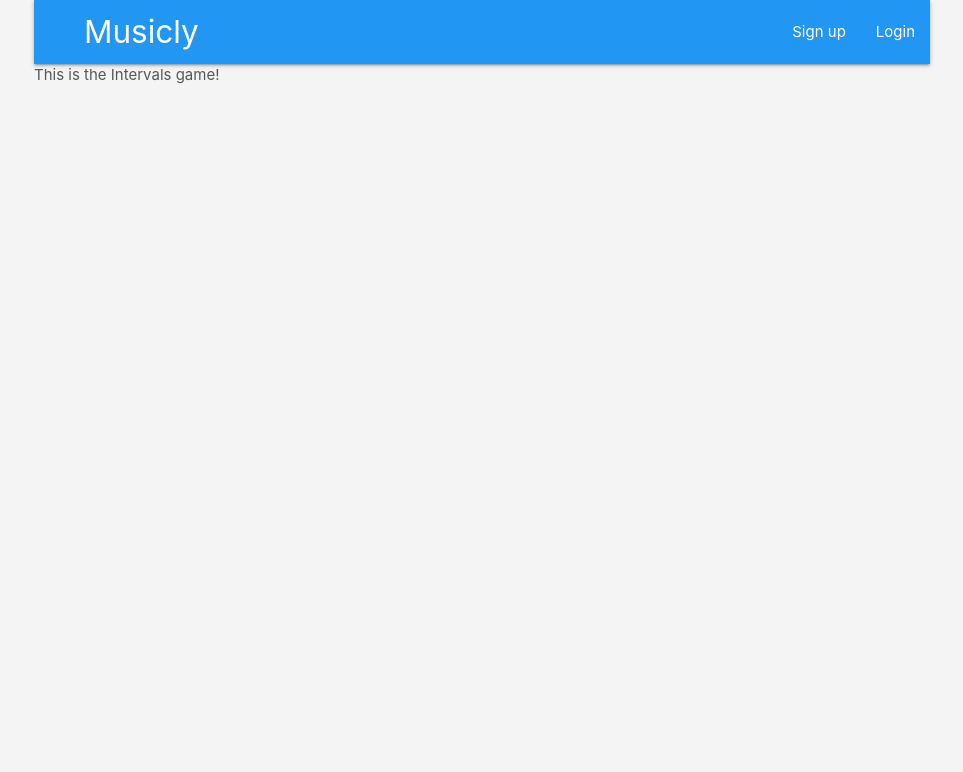
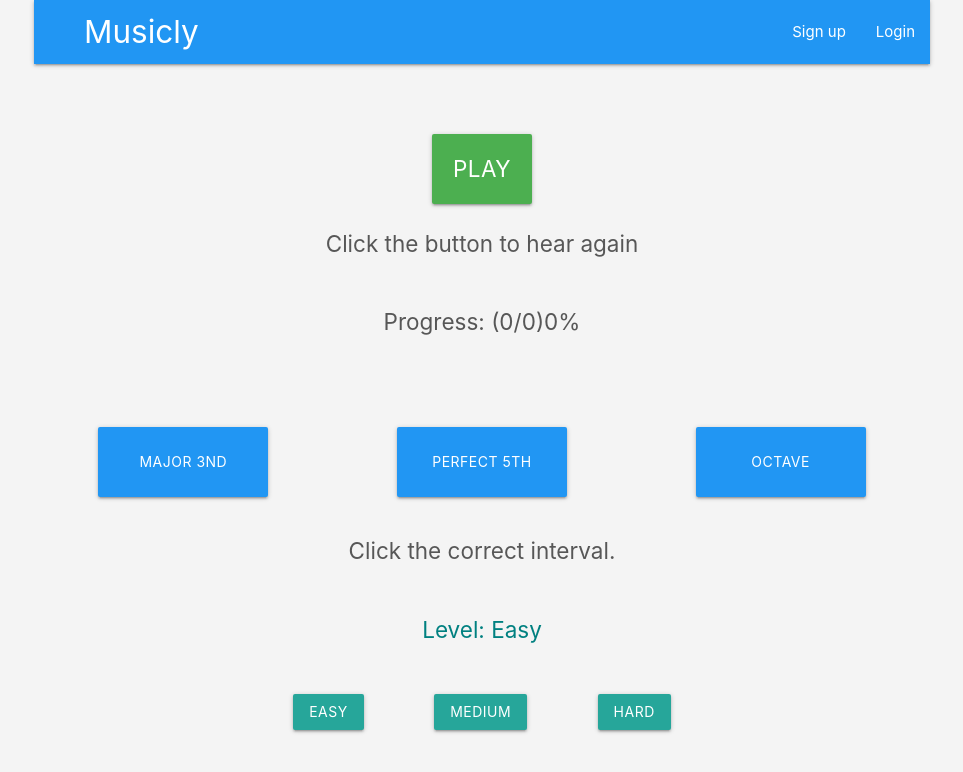
Before and after one commit to Erikfcb/Musicly, a React (Create React App) app in the folder client/: page /intervals in a window 1280 px wide. Shown: the top 772 px of the page, without its empty margins (158-1121 px from the left). Built offline with nearby package versions, Linux system fonts and the light colour scheme; no server answers.

Commit message:
second game

```diff
--- a/client/src/components/assets/notes/notes.js
+++ b/client/src/components/assets/notes/notes.js
@@ -91,4 +91,42 @@ const octaves = {
   ]
 };
 
-export { all, octaves, twoOctaves };
+const seconds = [[c3, d3], [d3, e3], [f3, g3], [g3, a3], [a3, b3]];
+
+const thirds = [[c3, e3], [f3, a3], [g3, b3], [c4, e4], [f4, a4], [g4, b4]];
+
+const fifths = [[c3, g3], [d3, a3], [e3, b3], [f3, c4], [g3, d4], [a3, e4]];
+
+const seveths = [[c3, b3], [f3, e4], [c4, b4], [f4, e5], [c5, b5]];
+
+const octaveInterval = [
+  [c3, c4],
+  [d3, d4],
+  [e3, e4],
+  [f3, f4],
+  [g3, g4],
+  [a3, a4]
+];
+
+const intervals = {
+  easy: [
+    { answer: "octave", sounds: octaveInterval },
+    { answer: "third", sounds: thirds },
+    { answer: "fifth", sounds: fifths }
+  ],
+  medium: [
+    { answer: "octave", sounds: octaveInterval },
+    { answer: "third", sounds: thirds },
+    { answer: "fifth", sounds: fifths },
+    { answer: "second", sounds: seconds }
+  ],
+  hard: [
+    { answer: "octave", sounds: octaveInterval },
+    { answer: "third", sounds: thirds },
+    { answer: "fifth", sounds: fifths },
+    { answer: "second", sounds: seconds },
+    { answer: "seventh", sounds: seveths }
+  ]
+};
+
+export { all, octaves, twoOctaves, intervals };
--- a/client/src/components/games/GuessTheNote.js
+++ b/client/src/components/games/GuessTheNote.js
@@ -35,11 +35,8 @@ class GuessTheNote extends Component {
         : this.state.difficulty == 3
         ? "Hard"
         : "Easy";
-    // if (this.state.difficulty == 2) sounds = twoOctaves;
-    // if (this.state.difficulty == 2) sounds = all;
+
     let answer = localStorage.getItem("guessTheNote");
-
-    let clear = false;
 
     const getProgress = async () => {
       const res = await axios.post("/api/progress", {
--- a/client/src/components/games/Intervals.css
+++ b/client/src/components/games/Intervals.css
@@ -0,0 +1,18 @@
+.intervals {
+  display: flex;
+  flex-direction: column;
+  align-items: center;
+}
+
+.difficulties {
+  width: 50%;
+  margin-top: 25px;
+  display: flex;
+  justify-content: space-around;
+  align-items: center;
+}
+
+.interval{
+  width: 170px;
+  height: 70px !important;
+}
--- a/client/src/components/games/Intervals.js
+++ b/client/src/components/games/Intervals.js
@@ -1,9 +1,241 @@
 import React, { Component } from "react";
-import { octaves, all } from "../assets/notes/notes";
+import axios from "axios";
+import { octaves, all, intervals } from "../assets/notes/notes";
+import "./Intervals.css";
 
 class Intervals extends Component {
+  constructor(props) {
+    super(props);
+    this.state = {
+      rerender: false,
+      progress: 0,
+      correct: 0,
+      tries: 0,
+      interval: {},
+      newSound: true,
+      difficulty: "1",
+      second: "blue",
+      third: "blue",
+      fifth: "blue",
+      seventh: "blue",
+      octave: "blue"
+    };
+    this.difficulty = this.difficulty.bind(this);
+    this.change = this.change.bind(this);
+    this.newInterval = this.newInterval.bind(this);
+    this.playQuestion = this.playQuestion.bind(this);
+    this.getProgress = this.getProgress.bind(this);
+    this.checkAnswer = this.checkAnswer.bind(this);
+    this.clearColors = this.clearColors.bind(this);
+  }
+
+  change(name, correct) {
+    const level =
+      this.state.difficulty == 2
+        ? "Medium"
+        : this.state.difficulty == 3
+        ? "Hard"
+        : "Easy";
+    if (!correct) {
+      axios.post("/api/updateProgress", {
+        game: "intervals",
+        correct: false,
+        id: localStorage.getItem("token"),
+        level: level
+      });
+      setTimeout(() => {
+        this.setState({ rerender: !this.state.rernder });
+      }, 500);
+      this.setState({ [name]: "red" });
+    }
+
+    if (correct) {
+      axios.post("/api/updateProgress", {
+        game: "intervals",
+        correct: true,
+        id: localStorage.getItem("token"),
+        level: level
+      });
+      this.newInterval(level);
+      this.setState({ [name]: "green" });
+    }
+  }
+
+  clearColors() {
+    this.setState({
+      second: "blue",
+      third: "blue",
+      fifth: "blue",
+      seventh: "blue",
+      octave: "blue"
+    });
+  }
+
+  checkAnswer(answer) {
+    if (answer === this.state.interval.answer) {
+      this.change(answer, true);
+      setTimeout(() => {
+        this.clearColors();
+        this.playQuestion();
+      }, 1000);
+    }
+    if (answer !== this.state.interval.answer) this.change(answer, false);
+  }
+
+  newInterval(diff) {
+    const level = diff.toLowerCase();
+    const intervalIndex = Math.floor(Math.random() * intervals[level].length);
+    const answer = intervals[level][intervalIndex].answer;
+    const pairIndex = Math.floor(
+      Math.random() * intervals[level][intervalIndex].sounds.length
+    );
+    localStorage.setItem("intervalAnswer", answer);
+    localStorage.setItem(
+      "firstOfPair",
+      intervals[level][intervalIndex].sounds[pairIndex][0]
+    );
+    localStorage.setItem(
+      "secondOfPair",
+      intervals[level][intervalIndex].sounds[pairIndex][1]
+    );
+
+    const pair = [
+      localStorage.getItem("firstOfPair"),
+      localStorage.getItem("secondOfPair")
+    ];
+
+    const interval = {
+      answer: localStorage.getItem("intervalAnswer"),
+      pair: pair
+    };
+    this.setState({ interval: interval });
+  }
+
+  difficulty(e) {
+    this.clearColors();
+    this.setState({
+      difficulty: e.target.id,
+      newSound: true
+    });
+  }
+
+  playQuestion() {
+    const first = new Audio(this.state.interval.pair[0]);
+    const second = new Audio(this.state.interval.pair[1]);
+    first.play();
+    setTimeout(() => {
+      second.play();
+    }, 1000);
+  }
+  async getProgress(level) {
+    const res = await axios.post("/api/progress", {
+      level: level,
+      id: localStorage.getItem("token"),
+      game: "intervals"
+    });
+
+    if (res.data.tries !== this.state.tries) {
+      this.setState({
+        progress: res.data.progress,
+        tries: res.data.tries,
+        correct: res.data.correct
+      });
+    }
+  }
+
   render() {
-    return <div className="intervals">This is the Intervals game!</div>;
+    const level =
+      this.state.difficulty == 2
+        ? "Medium"
+        : this.state.difficulty == 3
+        ? "Hard"
+        : "Easy";
+    this.getProgress(level);
+    if (
+      localStorage.getItem("intervalAnswer") == null ||
+      this.state.newSound === true
+    ) {
+      this.newInterval(level);
+      this.setState({ newSound: false });
+    }
+
+    const types =
+      this.state.difficulty == 3
+        ? [
+            { answer: "second", title: "Major 2nd" },
+            { answer: "third", title: "Major 3nd" },
+            { answer: "fifth", title: "Perfect 5th" },
+            { answer: "seventh", title: "Major 7th" },
+            { answer: "octave", title: "Octave" }
+          ]
+        : this.state.difficulty == 2
+        ? [
+            { answer: "second", title: "Major 2nd" },
+            { answer: "third", title: "Major 3nd" },
+            { answer: "fifth", title: "Perfect 5th" },
+            { answer: "octave", title: "Octave" }
+          ]
+        : [
+            { answer: "third", title: "Major 3nd" },
+            { answer: "fifth", title: "Perfect 5th" },
+            { answer: "octave", title: "Octave" }
+          ];
+
+    const buttons = types.map(type => {
+      return (
+        <button
+          onClick={() => this.checkAnswer(type.answer)}
+          className={"btn interval waves-effect waves-light " + this.state[type.answer]}
+        >
+          {type.title}
+        </button>
+      );
+    });
+
+    return (
+      <div className="intervals">
+        <div className="question">
+          <button
+            onClick={this.playQuestion}
+            className="btn green sound waves-effect waves-light"
+          >
+            Play
+          </button>
+          <p style={{ fontSize: "1.5em" }}>Click the button to hear again</p>
+
+          <p style={{ fontSize: "1.5em" }}>
+            Progress: ({this.state.correct}/{this.state.tries})
+            {Math.floor(this.state.progress)}%
+          </p>
+        </div>
+        <div className="answers">{buttons}</div>
+        <p style={{ fontSize: "1.5em" }}>Click the correct interval.</p>
+        <p style={{ color: "teal", fontSize: "1.5em" }}>Level: {level}</p>
+        <div className="difficulties">
+          <button
+            className="btn waves-effect waves-light"
+            id="1"
+            onClick={this.difficulty}
+          >
+            Easy
+          </button>
+          <button
+            className="btn waves-effect waves-light"
+            id="2"
+            onClick={this.difficulty}
+          >
+            Medium
+          </button>
+          <button
+            className="btn waves-effect waves-light"
+            id="3"
+            onClick={this.difficulty}
+          >
+            Hard
+          </button>
+        </div>
+      </div>
+    );
   }
 }
 
```
Also changed, not shown: 2 other files (tests, documents, lock files or other folders).
